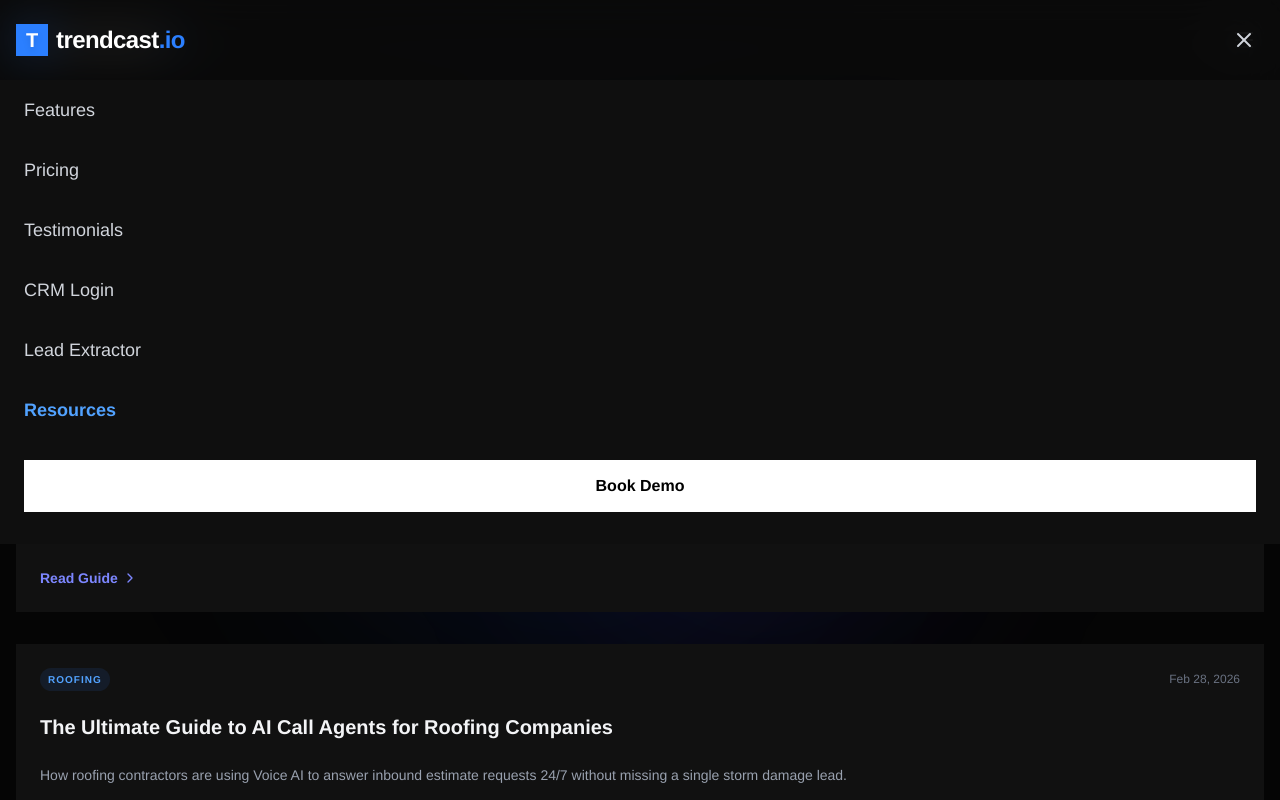
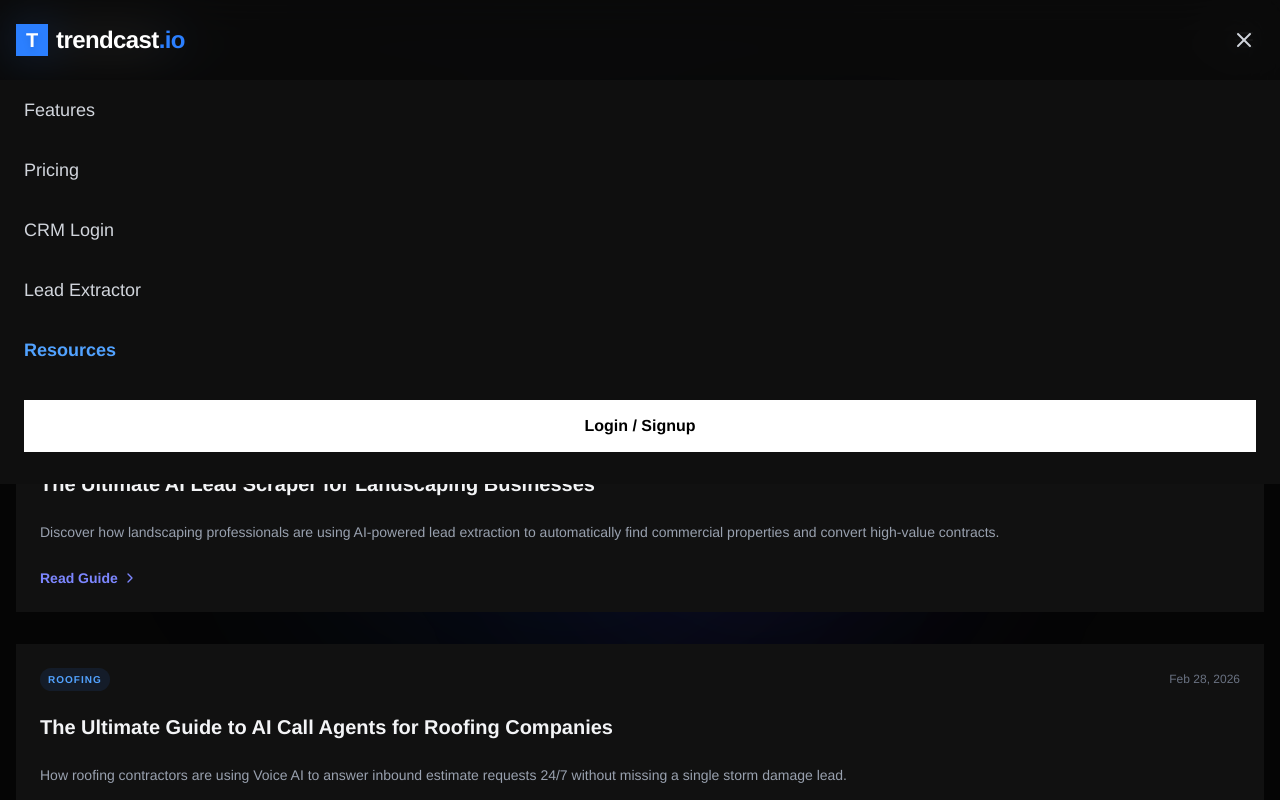
Before and after one commit to agent1ppw-ship-it/trendcast, a Next.js app: page /hub in a window 1280 px wide. Both pictures are taken after a click on the button 1244 px from the left and 40 px from the top of the page. Shown: the top 800 px of the page. Built offline with nearby package versions, Linux system fonts and the light colour scheme.

Commit message:
Update public header auth CTA

```diff
--- a/src/components/Navbar.tsx
+++ b/src/components/Navbar.tsx
@@ -31,9 +31,6 @@ export function Navbar() {
                         <Link href="/#pricing" className="text-gray-300 hover:text-white font-medium transition-colors">
                             Pricing
                         </Link>
-                        <Link href="/#testimonials" className="text-gray-300 hover:text-white font-medium transition-colors">
-                            Testimonials
-                        </Link>
                         <Link href="/signup?mode=signin" className="text-gray-300 hover:text-white font-medium transition-colors flex items-center gap-1">
                             CRM Login
                         </Link>
@@ -44,10 +41,10 @@ export function Navbar() {
                             Resources
                         </Link>
                         <Link
-                            href="/demo"
+                            href="/signup"
                             className="bg-white text-black px-5 py-2.5 rounded-full font-semibold hover:bg-gray-200 transition-all shadow-[0_0_20px_rgba(255,255,255,0.1)] hover:shadow-[0_0_25px_rgba(255,255,255,0.2)] hover:-translate-y-0.5"
                         >
-                            Book Demo
+                            Login / Signup
                         </Link>
                     </div>
 
@@ -81,13 +78,6 @@ export function Navbar() {
                         Pricing
                     </Link>
                     <Link
-                        href="/#testimonials"
-                        onClick={() => setIsMobileMenuOpen(false)}
-                        className="block text-gray-300 hover:text-white font-medium text-lg transition-colors border-b border-white/5 pb-3"
-                    >
-                        Testimonials
-                    </Link>
-                    <Link
                         href="/signup?mode=signin"
                         onClick={() => setIsMobileMenuOpen(false)}
                         className="block text-gray-300 hover:text-white font-medium text-lg transition-colors border-b border-white/5 pb-3"
@@ -109,11 +99,11 @@ export function Navbar() {
                         Resources
                     </Link>
                     <Link
-                        href="/demo"
+                        href="/signup"
                         onClick={() => setIsMobileMenuOpen(false)}
                         className="block w-full text-center bg-white text-black px-5 py-3.5 rounded-xl font-bold hover:bg-gray-200 transition-all shadow-[0_0_20px_rgba(255,255,255,0.1)] mt-6"
                     >
-                        Book Demo
+                        Login / Signup
                     </Link>
                 </div>
             )}
```
